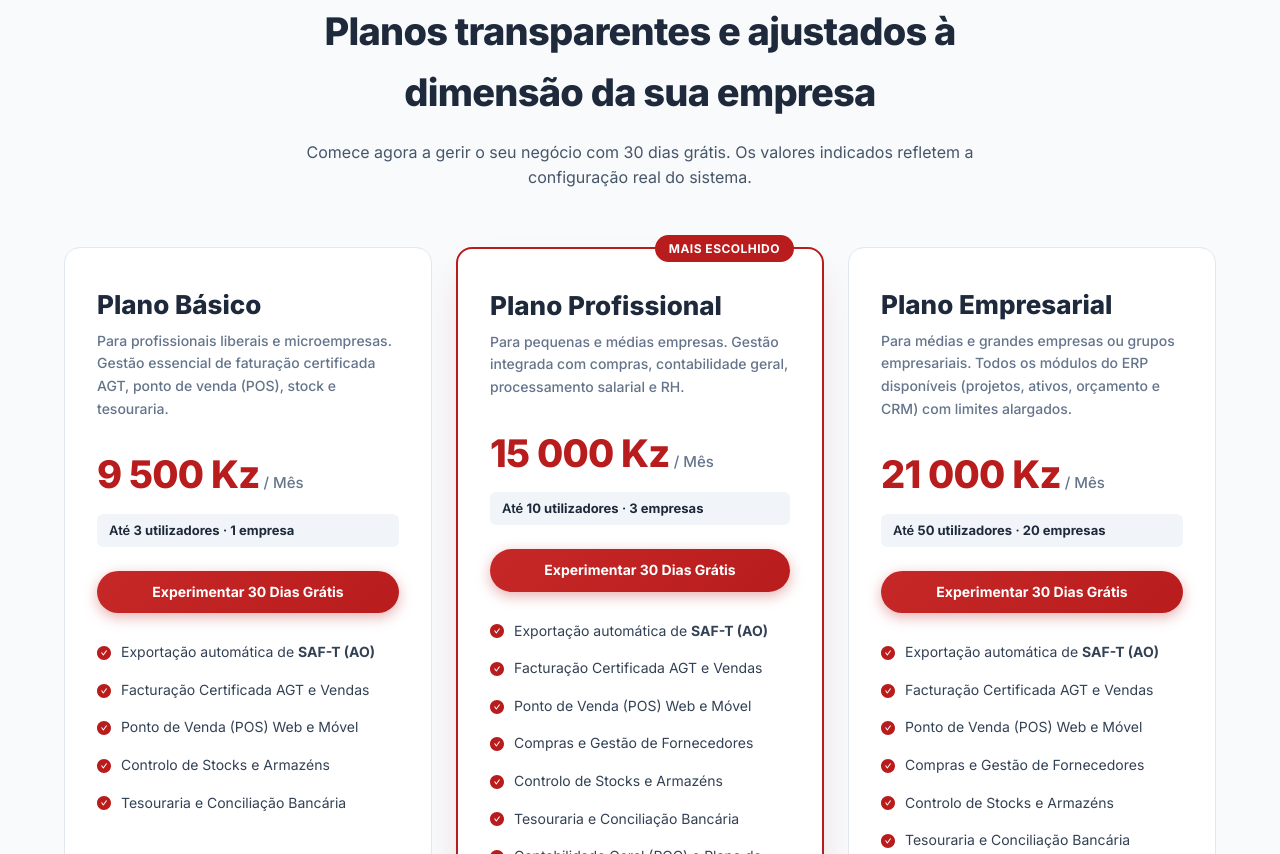
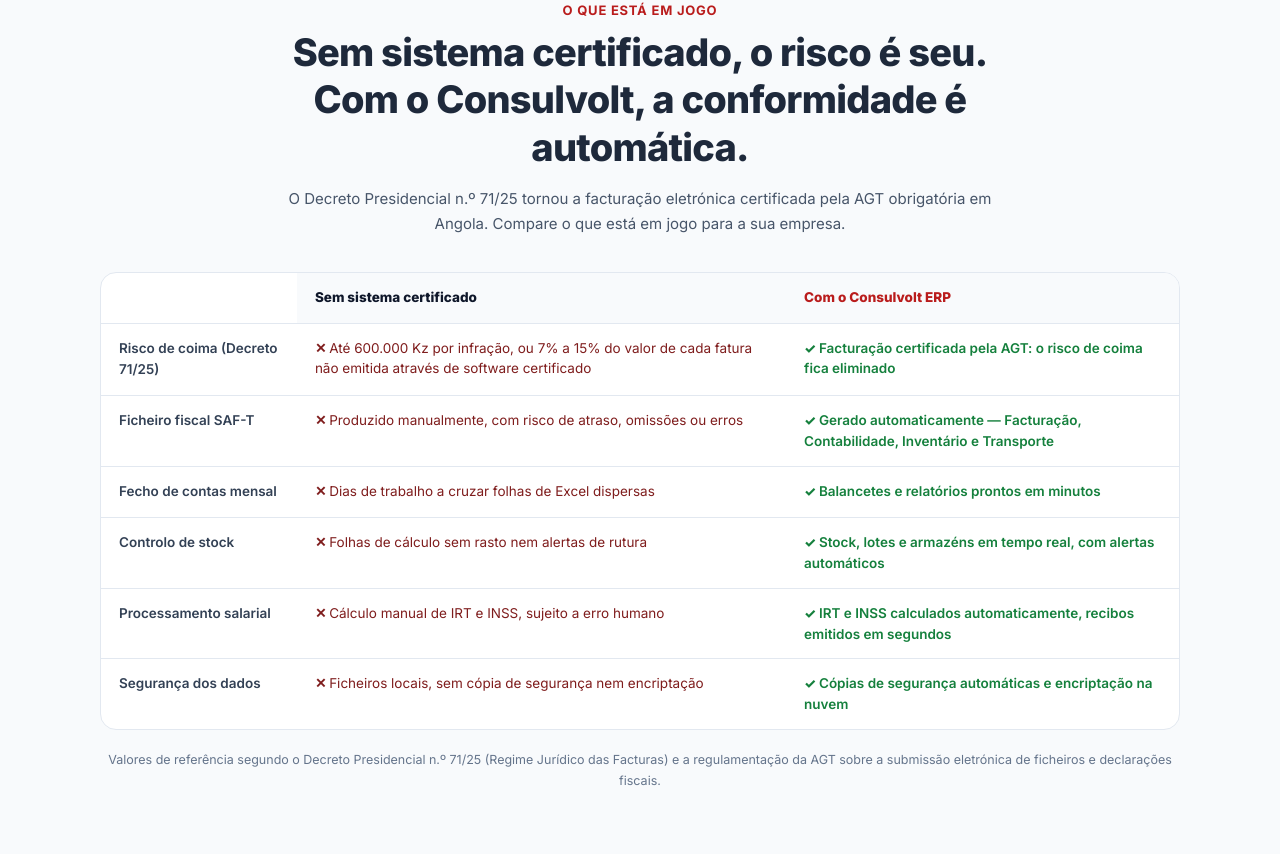
Before and after one commit to hdsgeral-boop/erp_consulvolt, a React (Vite) app in the folder frontend/: page / in a window 1280 px wide. Shown: the part 2926-3780 px from the top of the page. Built offline with nearby package versions, Linux system fonts and the light colour scheme; no server answers.

Commit message:
feat(landing): seccao «o que esta em jogo» sobre o Decreto 71/25 e as coimas da AGT
Tabela comparativa (sem sistema certificado vs. com o Consulvolt) e nova
pergunta frequente sobre o Decreto Presidencial n.o 71/25 e as multas
previstas para quem nao factura por software certificado.

```diff
--- a/frontend/src/paginas/publico/LandingPage.tsx
+++ b/frontend/src/paginas/publico/LandingPage.tsx
@@ -214,6 +214,22 @@
       { titulo: 'Tecnologia 100% Cloud Segura', desc: 'Aceda no computador, tablet ou smartphone a partir de qualquer local com cópias de segurança automáticas e encriptação avançada.' },
     ],
   },
+  comparacao: {
+    eyebrow: 'O QUE ESTÁ EM JOGO',
+    titulo: 'Sem sistema certificado, o risco é seu. Com o Consulvolt, a conformidade é automática.',
+    descricao: 'O Decreto Presidencial n.º 71/25 tornou a facturação eletrónica certificada pela AGT obrigatória em Angola. Compare o que está em jogo para a sua empresa.',
+    colSem: 'Sem sistema certificado',
+    colCom: 'Com o Consulvolt ERP',
+    linhas: [
+      { tema: 'Risco de coima (Decreto 71/25)', sem: 'Até 600.000 Kz por infração, ou 7% a 15% do valor de cada fatura não emitida através de software certificado', com: 'Facturação certificada pela AGT: o risco de coima fica eliminado' },
+      { tema: 'Ficheiro fiscal SAF-T', sem: 'Produzido manualmente, com risco de atraso, omissões ou erros', com: 'Gerado automaticamente — Facturação, Contabilidade, Inventário e Transporte' },
+      { tema: 'Fecho de contas mensal', sem: 'Dias de trabalho a cruzar folhas de Excel dispersas', com: 'Balancetes e relatórios prontos em minutos' },
+      { tema: 'Controlo de stock', sem: 'Folhas de cálculo sem rasto nem alertas de rutura', com: 'Stock, lotes e armazéns em tempo real, com alertas automáticos' },
+      { tema: 'Processamento salarial', sem: 'Cálculo manual de IRT e INSS, sujeito a erro humano', com: 'IRT e INSS calculados automaticamente, recibos emitidos em segundos' },
+      { tema: 'Segurança dos dados', sem: 'Ficheiros locais, sem cópia de segurança nem encriptação', com: 'Cópias de segurança automáticas e encriptação na nuvem' },
+    ],
+    nota: 'Valores de referência segundo o Decreto Presidencial n.º 71/25 (Regime Jurídico das Facturas) e a regulamentação da AGT sobre a submissão eletrónica de ficheiros e declarações fiscais.',
+  },
   pricing: {
     titulo: 'Planos transparentes e ajustados à dimensão da sua empresa',
     descricao: (d: number) => `Comece agora a gerir o seu negócio com ${d} dias grátis. Os valores indicados refletem a configuração real do sistema.`,
@@ -266,6 +282,7 @@
     titulo: 'Perguntas Frequentes',
     lista: [
       { pergunta: 'O Consulvolt ERP está em conformidade com as regras fiscais de Angola?', resposta: 'Sim. O sistema cumpre rigorosamente as normas tributárias da Administração Geral Tributária (AGT), gerando documentos legalmente válidos com códigos criptográficos e o ficheiro SAF-T de faturação e contabilidade.' },
+      { pergunta: 'O que é o Decreto Presidencial n.º 71/25 e que multas estão previstas para quem não cumprir?', resposta: 'O Decreto Presidencial n.º 71/25 (Regime Jurídico das Faturas) torna obrigatória a facturação eletrónica certificada pela AGT em Angola. Quem não emitir faturas através de um sistema certificado arrisca uma coima de 7% do valor de cada fatura não emitida (15% em caso de reincidência), além de multas até 600.000 Kz por infrações relacionadas com a submissão do ficheiro SAF-T ou das declarações eletrónicas obrigatórias. O Consulvolt ERP já está certificado pela AGT e gera automaticamente o ficheiro SAF-T, eliminando este risco para a sua empresa.' },
       { pergunta: 'É necessário instalar algum programa no computador?', resposta: 'Não. O Consulvolt funciona 100% online através de qualquer navegador (Chrome, Edge, Safari, Firefox) no computador, telemóvel ou tablet, sem necessidade de servidores locais dispendiosos.' },
       { pergunta: 'Posso gerir mais do que uma empresa no mesmo sistema?', resposta: 'Sim. Os planos Profissional e Empresarial permitem gerir várias empresas com NIFs distintos e consolidação de dados ou relatórios, facilitando a gestão de grupos e holdings.' },
       { pergunta: 'Que tipo de impressoras de faturação são suportadas?', resposta: 'O sistema suporta impressoras térmicas de talão (58mm e 80mm por USB, rede ou Bluetooth) e qualquer impressora normal de formato A4 para emissão de faturas comerciais e mapas de gestão.' },
@@ -394,6 +411,22 @@
       { titulo: '100% Secure Cloud Technology', desc: 'Access from computer, tablet or smartphone, from anywhere, with automatic backups and advanced encryption.' },
     ],
   },
+  comparacao: {
+    eyebrow: "WHAT'S AT STAKE",
+    titulo: 'Without a certified system, the risk is yours. With Consulvolt, compliance is automatic.',
+    descricao: 'Presidential Decree n.º 71/25 made AGT-certified electronic invoicing mandatory in Angola. Compare what is at stake for your business.',
+    colSem: 'Without a certified system',
+    colCom: 'With Consulvolt ERP',
+    linhas: [
+      { tema: 'Risk of fines (Decree 71/25)', sem: 'Up to 600,000 Kz per infringement, or 7% to 15% of the value of each invoice not issued through certified software', com: 'AGT-certified invoicing: the risk of fines is eliminated' },
+      { tema: 'SAF-T tax file', sem: 'Produced manually, with risk of delay, omissions or errors', com: 'Generated automatically — Invoicing, Accounting, Inventory and Transport' },
+      { tema: 'Monthly accounts closing', sem: 'Days of work cross-checking scattered spreadsheets', com: 'Trial balances and reports ready in minutes' },
+      { tema: 'Stock control', sem: 'Spreadsheets with no audit trail or stock-out alerts', com: 'Real-time stock, batches and warehouses, with automatic alerts' },
+      { tema: 'Payroll processing', sem: 'Manual calculation of IRT and INSS, prone to human error', com: 'IRT and INSS calculated automatically, payslips issued in seconds' },
+      { tema: 'Data security', sem: 'Local files, with no backup or encryption', com: 'Automatic backups and cloud encryption' },
+    ],
+    nota: "Reference figures per Presidential Decree n.º 71/25 (Legal Regime of Invoices) and AGT regulations on the electronic submission of tax files and returns.",
+  },
   pricing: {
     titulo: 'Transparent plans, scaled to the size of your business',
     descricao: (d: number) => `Start managing your business now with ${d} days free. The prices shown reflect the system's actual configuration.`,
@@ -446,6 +479,7 @@
     titulo: 'Frequently Asked Questions',
     lista: [
       { pergunta: "Is Consulvolt ERP compliant with Angola's tax rules?", resposta: 'Yes. The system strictly complies with the tax regulations of the General Tax Administration (AGT), generating legally valid documents with cryptographic codes and the SAF-T invoicing and accounting file.' },
+      { pergunta: 'What is Presidential Decree n.º 71/25, and what fines does it set out for non-compliance?', resposta: "Presidential Decree n.º 71/25 (Legal Regime of Invoices) makes AGT-certified electronic invoicing mandatory in Angola. A business that does not issue invoices through certified software risks a fine of 7% of the value of each invoice not issued (15% for repeated non-compliance), plus fines of up to 600,000 Kz per infringement related to submitting the SAF-T file or the mandatory electronic returns. Consulvolt ERP is already AGT-certified and automatically generates the SAF-T file, removing this risk for your business." },
       { pergunta: 'Do I need to install any software on my computer?', resposta: 'No. Consulvolt runs 100% online through any browser (Chrome, Edge, Safari, Firefox) on computer, phone or tablet, with no need for costly local servers.' },
       { pergunta: 'Can I manage more than one company in the same system?', resposta: 'Yes. The Professional and Enterprise plans let you manage several companies with different tax IDs, with data consolidation and reporting, making it easy to manage groups and holdings.' },
       { pergunta: 'What type of invoice printers are supported?', resposta: 'The system supports thermal receipt printers (58mm and 80mm, via USB, network or Bluetooth) and any standard A4 printer for issuing commercial invoices and management reports.' },
@@ -844,6 +878,48 @@
         </div>
       </section>
 
+      {/* ── SECÇÃO 4.5: SEM SISTEMA VS. COM CONSULVOLT (RISCO LEGAL) ───── */}
+      <section id="comparacao" className="cv-risk-section">
+        <div className="cv-risk-container">
+          <div style={{ textAlign: 'center', maxWidth: 740, margin: '0 auto' }} className="cv-reveal">
+            <span style={{ color: '#b91c1c', fontWeight: 700, fontSize: 13, letterSpacing: '0.06em', textTransform: 'uppercase' }}>
+              {L.comparacao.eyebrow}
+            </span>
+            <h2 className="cv-section-title" style={{ marginTop: 8, marginBottom: 16 }}>
+              {L.comparacao.titulo}
+            </h2>
+            <p style={{ color: 'var(--cv-slate-600)', fontSize: 15 }}>
+              {L.comparacao.descricao}
+            </p>
+          </div>
+
+          <div className="cv-compare-wrap cv-reveal" style={{ marginTop: 36 }}>
+            <table className="cv-compare-table cv-risk-table">
+              <thead>
+                <tr>
+                  <th></th>
+                  <th>{L.comparacao.colSem}</th>
+                  <th className="popular">{L.comparacao.colCom}</th>
+                </tr>
+              </thead>
+              <tbody>
+                {L.comparacao.linhas.map((linha, i) => (
+                  <tr key={i}>
+                    <td>{linha.tema}</td>
+                    <td className="cv-risk-cell sem">{linha.sem}</td>
+                    <td className="cv-risk-cell com">{linha.com}</td>
+                  </tr>
+                ))}
+              </tbody>
+            </table>
+          </div>
+
+          <p style={{ textAlign: 'center', marginTop: 20, fontSize: 12.5, color: 'var(--cv-slate-500)' }}>
+            {L.comparacao.nota}
+          </p>
+        </div>
+      </section>
+
       {/* ── SECÇÃO 5: PLANOS E PREÇOS REAIS DO SISTEMA ─────────────────── */}
       <section id="precos" className="cv-pricing-section">
         <div className="cv-pricing-container">
--- a/frontend/src/paginas/publico/publico.css
+++ b/frontend/src/paginas/publico/publico.css
@@ -1531,6 +1531,51 @@
   opacity: 0.5;
 }
 
+/* ── SECÇÃO "SEM SISTEMA VS. COM CONSULVOLT" (RISCO LEGAL) ──────────────── */
+.cv-risk-section {
+  padding: 96px 24px;
+  background: var(--cv-bg-light);
+}
+
+.cv-risk-container {
+  max-width: 1080px;
+  margin: 0 auto;
+}
+
+.cv-risk-table th,
+.cv-risk-table td {
+  text-align: left;
+  vertical-align: top;
+}
+
+.cv-risk-table thead th:first-child {
+  background: transparent;
+}
+
+.cv-risk-cell {
+  font-size: 13.5px;
+  line-height: 1.55;
+}
+
+.cv-risk-cell.sem {
+  color: var(--cv-red-dark);
+}
+
+.cv-risk-cell.sem::before {
+  content: '✕ ';
+  font-weight: 800;
+}
+
+.cv-risk-cell.com {
+  color: #15803d;
+  font-weight: 600;
+}
+
+.cv-risk-cell.com::before {
+  content: '✓ ';
+  font-weight: 800;
+}
+
 /* ── PÁGINAS LEGAIS / INSTITUCIONAIS (Termos, Privacidade, Conformidade) ─ */
 .cv-legal-conteudo h2 {
   font-size: 19px;
```
